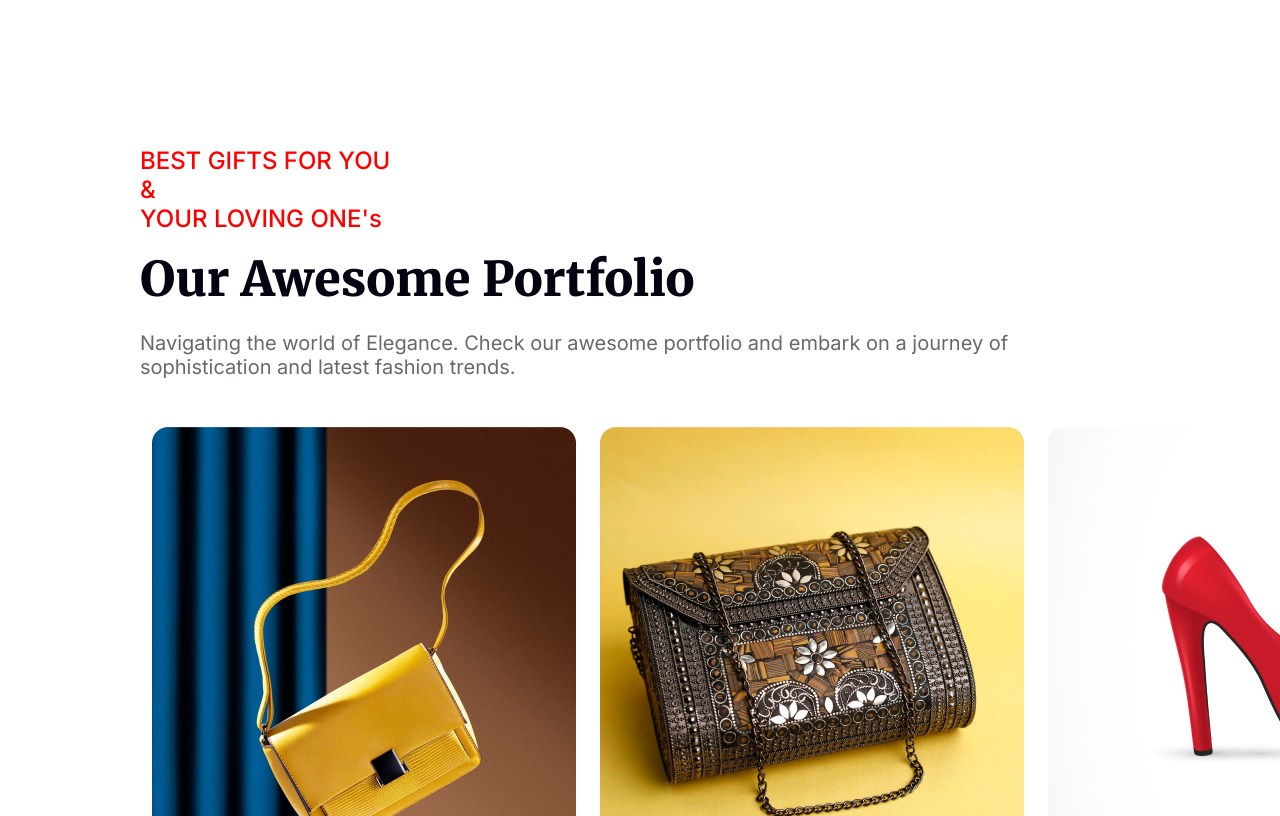
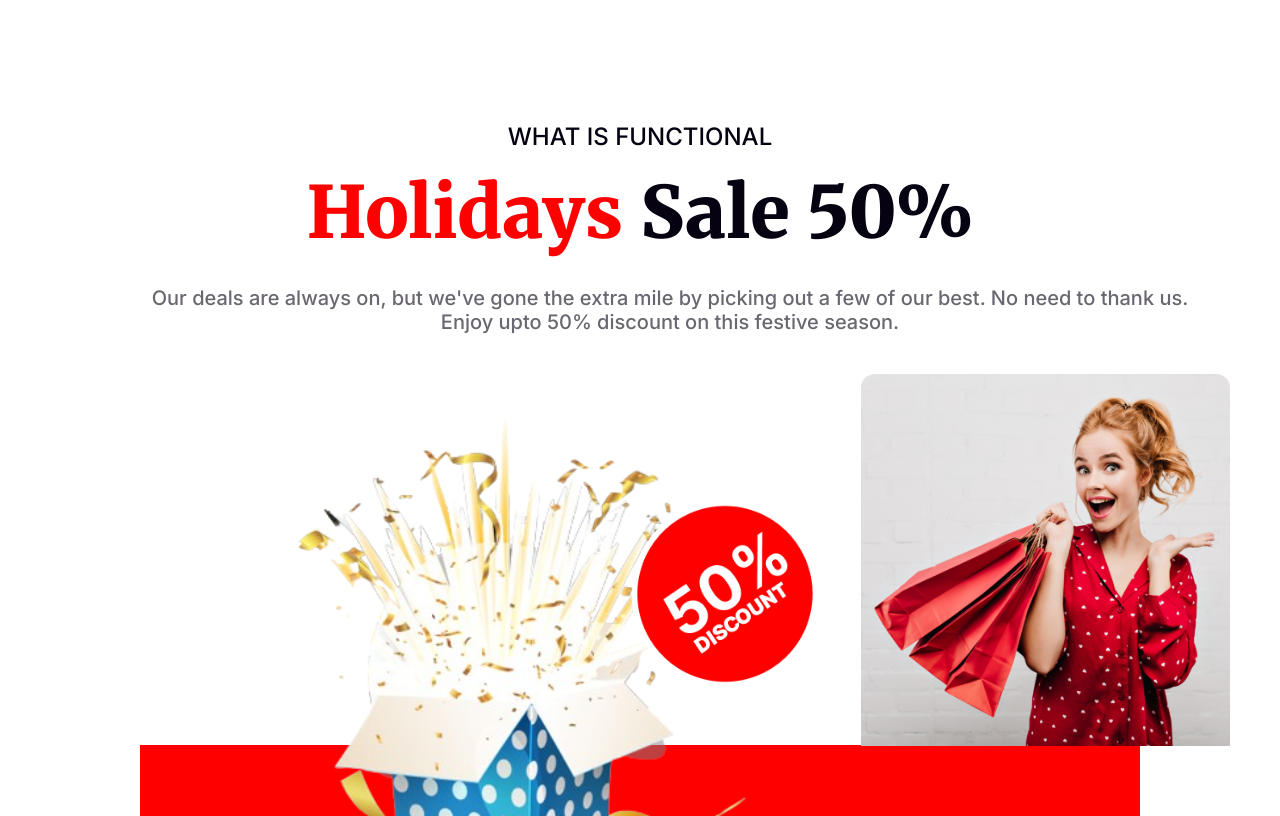
Before and after one commit to IfranAlamBishal/assignment-01, a plain HTML site: page index.html in a window 1280 px wide. Shown: the part 3412-4228 px from the top of the page. Drawn offline with Linux system fonts and the light colour scheme.

Commit message:
all-done

```diff
--- a/index.html
+++ b/index.html
@@ -25,14 +25,14 @@
             <img src="resources/New Year Photo.png" alt="New-Year" class="offer-img">
         </section>
 
-        <section class="midnight-party">
+        <section class="midnight-party" >
             <div class="party-info">
                 <h3 class="party-title">Welcome to midnight party</h3>
                 <p class="party-description">Time has come to bid farewell to the last year and welcome the new one with open arms… We invite you to our gala celebrations to enter this fresh year together.</p>
                 <button class="join-now">JOIN NOW</button>
             </div>
             <div class="party-img">
-                <img src="resources/Group 70.png" alt="party-photo">
+                <img src="resources/Group_70-removebg-preview.png" alt="party-photo">
             </div>
         </section>
 
@@ -58,6 +58,19 @@
                 <h3>2024</h3>
                 <h4>New year deals are coming soon. Stay tune for more offers.</h4>
                 <img src="resources/Group 96.png" alt="new-year-img">
+            </div>
+        </section>
+
+        <section class="Holiday-sale" >
+            <div class="holiday-sale-info">
+                <h4>WHAT IS FUNCTIONAL</h4>
+                <h3><span id="holiday">Holidays</span> Sale 50%</h3>
+                <p>Our deals are always on, but we've gone the extra mile by picking out a few of our best. No need to thank us. Enjoy upto 50% discount on this festive season.</p>
+            </div>
+            <div class="holiday-sale-img-container">
+                <img src="resources/Group_75-removebg-preview (1).png" alt="gift-box" class="gift-box">
+                <img src="resources/Group 44.png" alt="50%-off" class="sale-img">
+                <img src="resources/Rectangle 1.png" alt="" class="sale-img-2">
             </div>
         </section>
 
--- a/styles/style.css
+++ b/styles/style.css
@@ -121,7 +121,6 @@
     text-align: center;
     justify-content: center;
     border-radius: 16px;
-    border: 2px solid;
 }
 .party-time-and-date{
     color: #070211;
@@ -166,7 +165,7 @@
     display: flex;
     justify-content: space-between;
     align-items: center;
-    gap: 70px;
+    gap: 50px;
 }
 .new-deals{
     margin-top: 100px;
@@ -225,6 +224,70 @@
     height: 140px;
     margin-top: 43px;
 }
+
+/* Holiday-sale */
+
+.Holiday-sale{
+    /* background-color: aliceblue; */
+    margin: 60px 140px;
+    border-radius: 16px;
+}
+.holiday-sale-info{
+    text-align: center;
+    align-items: center;
+}
+.holiday-sale-info h4{
+    color: #070211;
+    font-family: Inter;
+    font-size: 24px;
+    font-weight: 500;
+    margin-bottom: 16px;
+}
+.holiday-sale-info h3{
+    color: #070211;
+    font-family: Merriweather;
+    font-size: 72px;
+    font-weight: 900;
+}
+#holiday{
+    color: #F00;
+}
+.holiday-sale-info p{
+    color: rgba(7, 2, 17, 0.60);
+    font-family: Inter;
+    font-size: 20px;
+    font-weight: 500;
+    width: 1060px;
+    margin: 28px auto;
+}
+.holiday-sale-img-container{
+    margin-top: 40px;
+    height: 600px;
+    background: url('../resources/Rectangle\ 2.png');
+    background-repeat: no-repeat;
+    background-position: bottom ;
+    /* background-size: auto; */
+    display: flex;
+    justify-content: space-between;
+    position: relative;
+    border-radius: 16px;
+}
+.gift-box{
+    /* box-shadow: 0px 4px 8px rgba(0, 0, 0, 0.159); */
+}
+.sale-img{
+    width: 260px;
+    height: 260px;
+    position: absolute;
+    right: 285px;
+    top: 90px;
+}
+
+.sale-img-2{
+    width: 388px;
+    height: 372px;
+}
+
 /* Portfolio */
 
 .portfolio{
@@ -294,11 +357,7 @@
     margin-top: 22px;
 }
 #newsletter-style{
-    background: rgb(255, 0, 0);
-    color: white;
-    padding: 5px;
-    border: none;
-    border-radius: 5px;
+    color:  rgb(255, 0, 0);
 }
 #emoji{
     font-size: 30px;
```
Also changed, not shown: resources/Group_70-removebg-preview.png (added), resources/Group_75-removebg-preview (1).png (added), resources/Group_75-removebg-preview.png (added).
